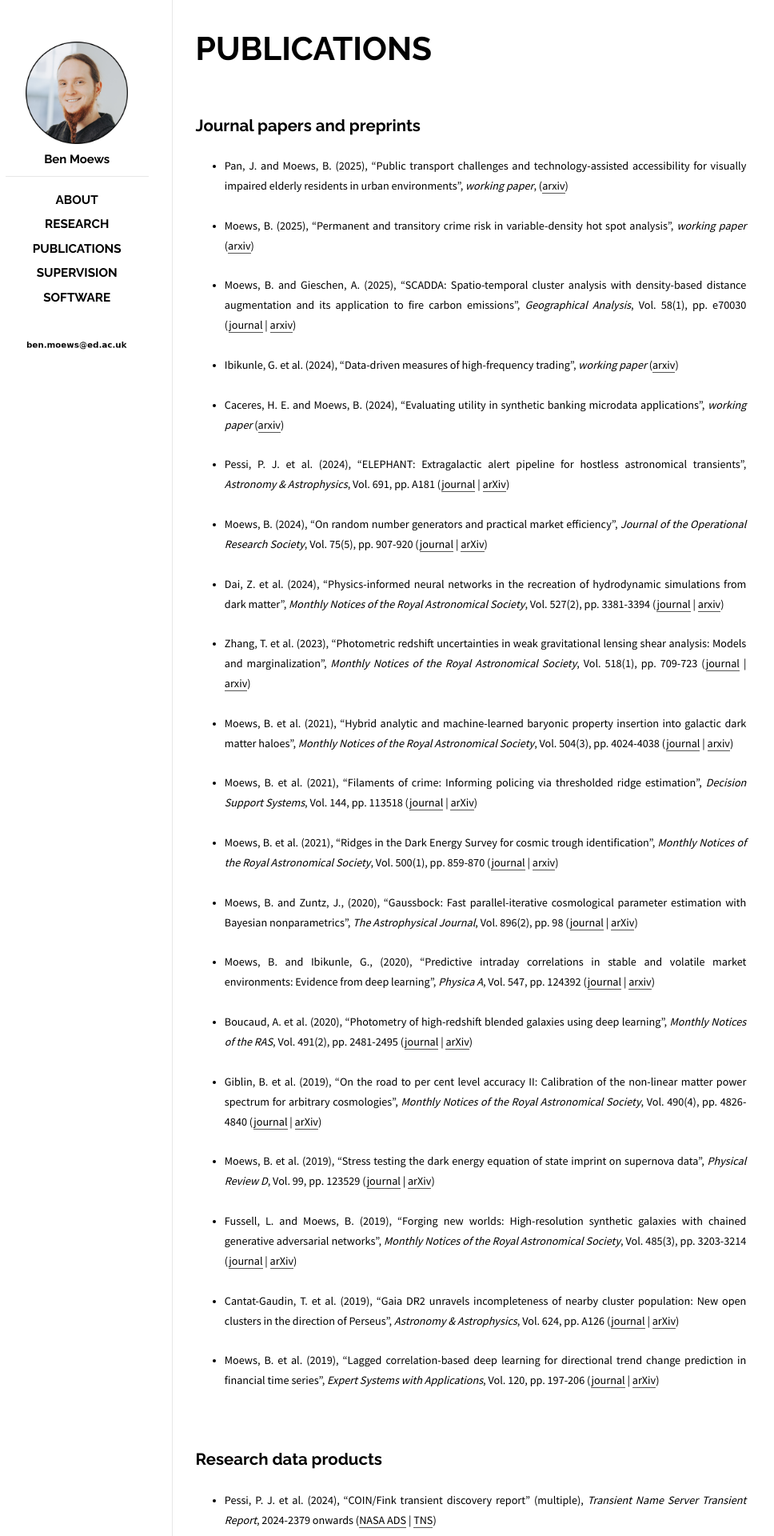
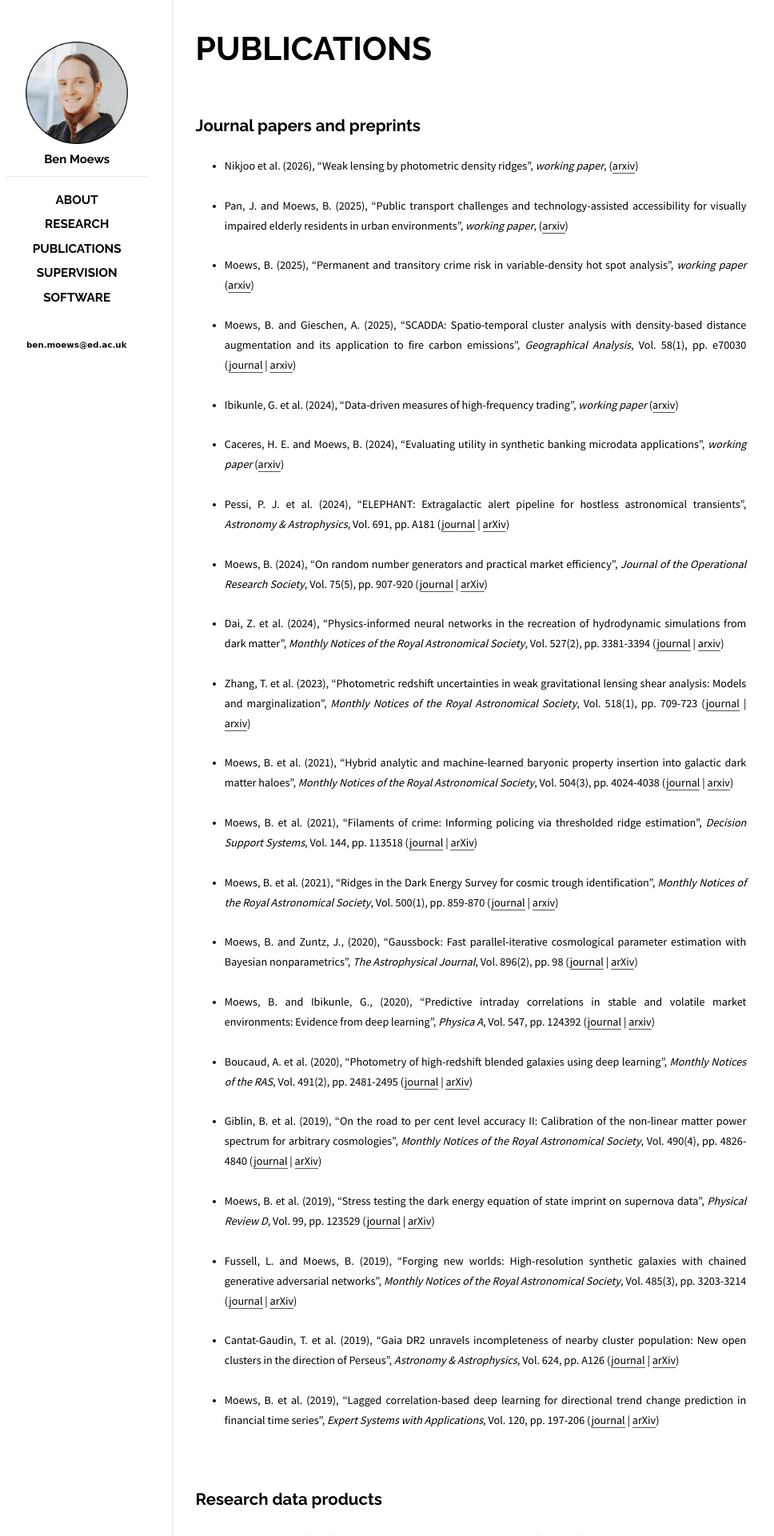
Before and after one commit to moews/moews.github.io, a Jekyll site: the page built from _posts/2017-03-25-publications.md, in a window 1280 px wide. Shown: the top 1920 px of the page at 80% size, without its empty margins (143-1111 px from the left). Built offline with Jekyll 4.4.1, drawn with Linux system fonts in a browser that asks for light colours.

Commit message:
Update 2017-03-25-publications.md

```diff
--- a/_posts/2017-03-25-publications.md
+++ b/_posts/2017-03-25-publications.md
@@ -9,6 +9,8 @@ categories: posts
 <br>
 
 ## Journal papers and preprints
+
+* <small>Nikjoo et al. (2026), "Weak lensing by photometric density ridges", _working paper_, ([arxiv](https://arxiv.org/abs/2603.04025))</small>
 
 * <small>Pan, J. and Moews, B. (2025), "Public transport challenges and technology-assisted accessibility for visually impaired elderly residents in urban environments", _working paper_, ([arxiv](https://arxiv.org/abs/2601.15291))</small>
 
```
